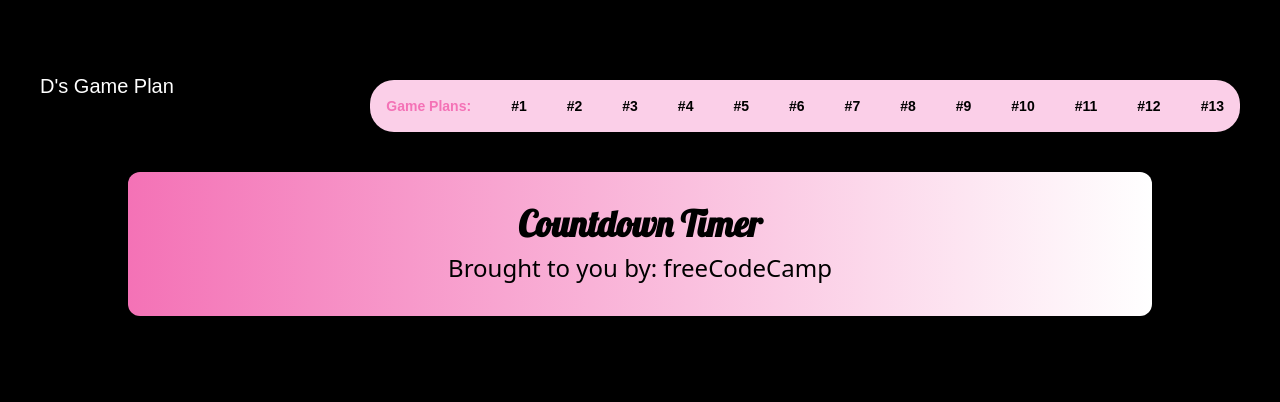
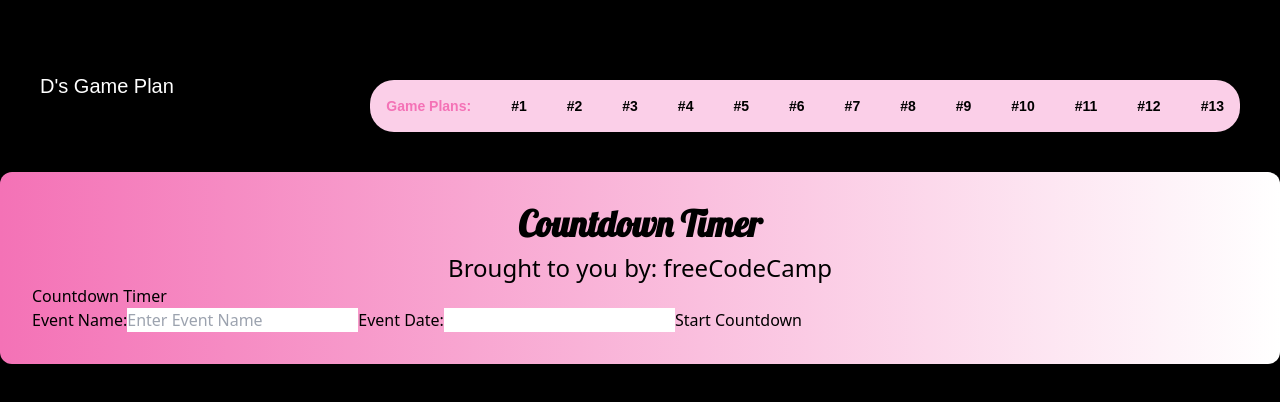
Before and after one commit to Davonne007-TX/game-plan, a React (Vite) app: page /countDown in a window 1280 px wide. Shown: the top 402 px of the page. Built offline with nearby package versions, Linux system fonts and the light colour scheme; a web font is replaced by a local one.

Commit message:
add form with onChange and onClick events

```diff
--- a/src/App.jsx
+++ b/src/App.jsx
@@ -16,7 +16,7 @@ import Random from "./components/more-examples/Random";
 import WeDidIt from "./components/more-examples/WeDidIt";
 import ThinkingInReact from "./components/more-examples/Product-Search/ThinkingInReact";
 import ToDo from "./components/more-examples/To-Do-List/toDo";
-import CountDownTimer from "./components/more-examples/CountDown/CountDownTimer";
+import Timer from "./components/more-examples/CountDown/Timer";
 import GamePlan2 from "./components/GamePlan2";
 import GamePlan3 from "./components/GamePlan3";
 import GamePlan4 from "./components/GamePlan4";
@@ -64,7 +64,7 @@ function App() {
         <Route path="/weDidIt" element={<WeDidIt />} />
         <Route path="/productSearch" element={<ThinkingInReact />} />
         <Route path="/toDo" element={<ToDo />} />
-        <Route path="/countDown" element={<CountDownTimer />} />
+        <Route path="/countDown" element={<Timer />} />
         <Route path="/gamePlan2" element={<GamePlan2 />} />
         <Route path="/gamePlan3" element={<GamePlan3 />} />s
         <Route path="/gamePlan4" element={<GamePlan4 />} />s
--- a/src/components/more-examples/CountDown/CountDownTimer.jsx
+++ /dev/null
@@ -1,9 +0,0 @@
-import Timer from "./Timer";
-
-export default function CountDownTimer() {
-  return (
-    <main className="max-w-5xl bg-gradient-to-r from-pink-400 to-white p-8 rounded-xl ml-auto mr-auto">
-      <Timer />
-    </main>
-  );
-}
--- a/src/components/more-examples/CountDown/Timer.jsx
+++ b/src/components/more-examples/CountDown/Timer.jsx
@@ -11,7 +11,7 @@ export default function Timer() {
     if (countDownStarted && eventDate) {
       const countDownInterval = setInterval(() => {
         const currentTime = new Date().getTime();
-        const eventTime = new Date(eventTime).getTime();
+        const eventTime = new Date(eventDate).getTime();
         let remainingTime = eventTime - currentTime;
 
         if (remainingTime <= 0) {
@@ -34,8 +34,30 @@ export default function Timer() {
   }, [countDownStarted, eventName]);
 
   return (
-    <section>
+    <main className="max-w-7xl bg-gradient-to-r from-pink-400 to-white p-8 rounded-xl ml-auto mr-auto">
       <Header />
-    </section>
+
+      <h2>{countDownStarted ? eventName : "Countdown Timer"}</h2>
+      <form>
+        <label> Event Name:</label>
+        <input
+          name="title"
+          type="text"
+          placeholder="Enter Event Name"
+          value={eventName}
+          onChange={(e) => setEventName(e.target.value)}
+        />
+        <label>Event Date:</label>
+        <input
+          name="event-date"
+          type="text"
+          value={eventDate}
+          onChange={(e) => setEventDate(e.target.value)}
+          onClick={(e) => (e.target.type = "date")}
+        />
+
+        <button>Start Countdown</button>
+      </form>
+    </main>
   );
 }
```
